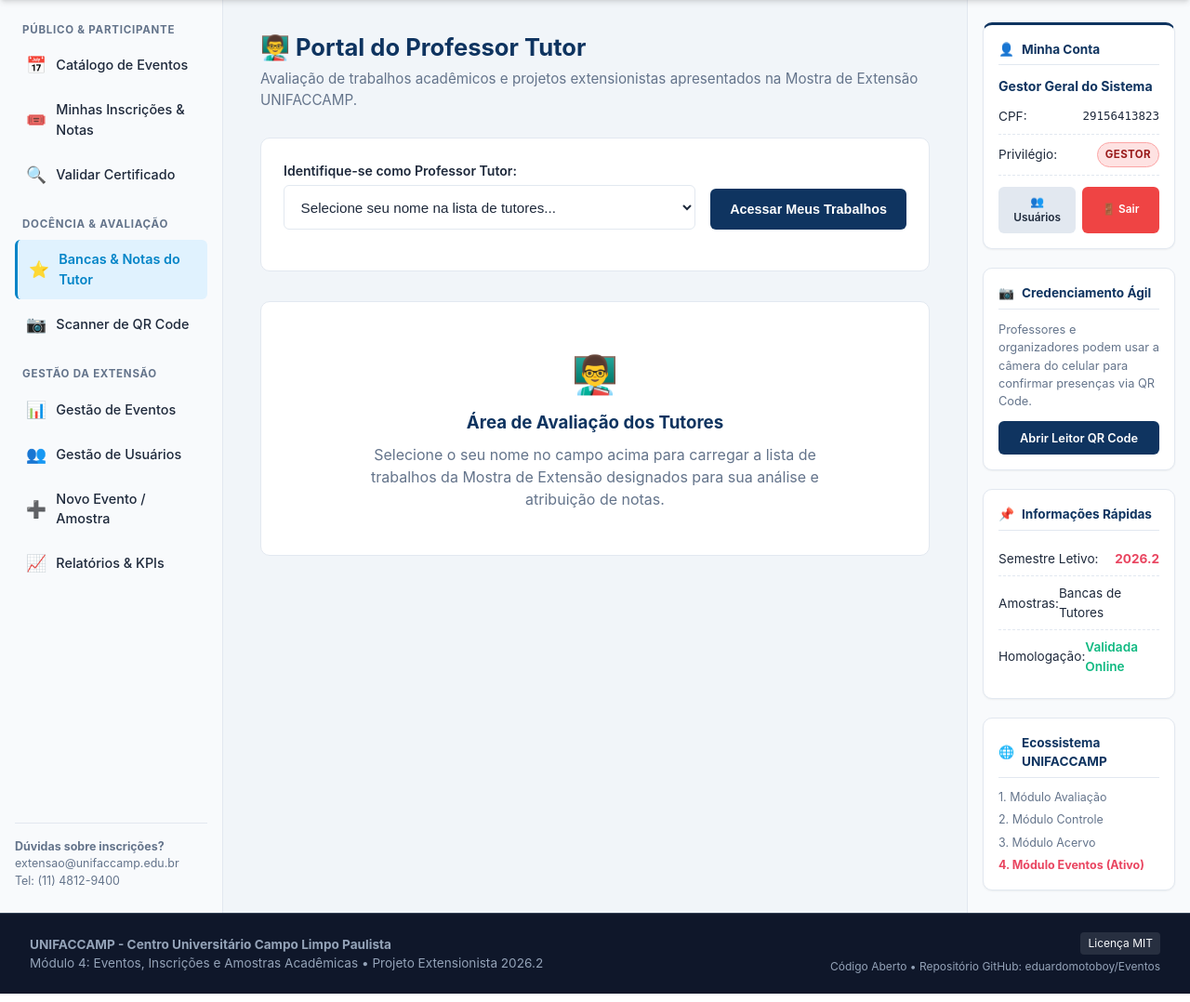
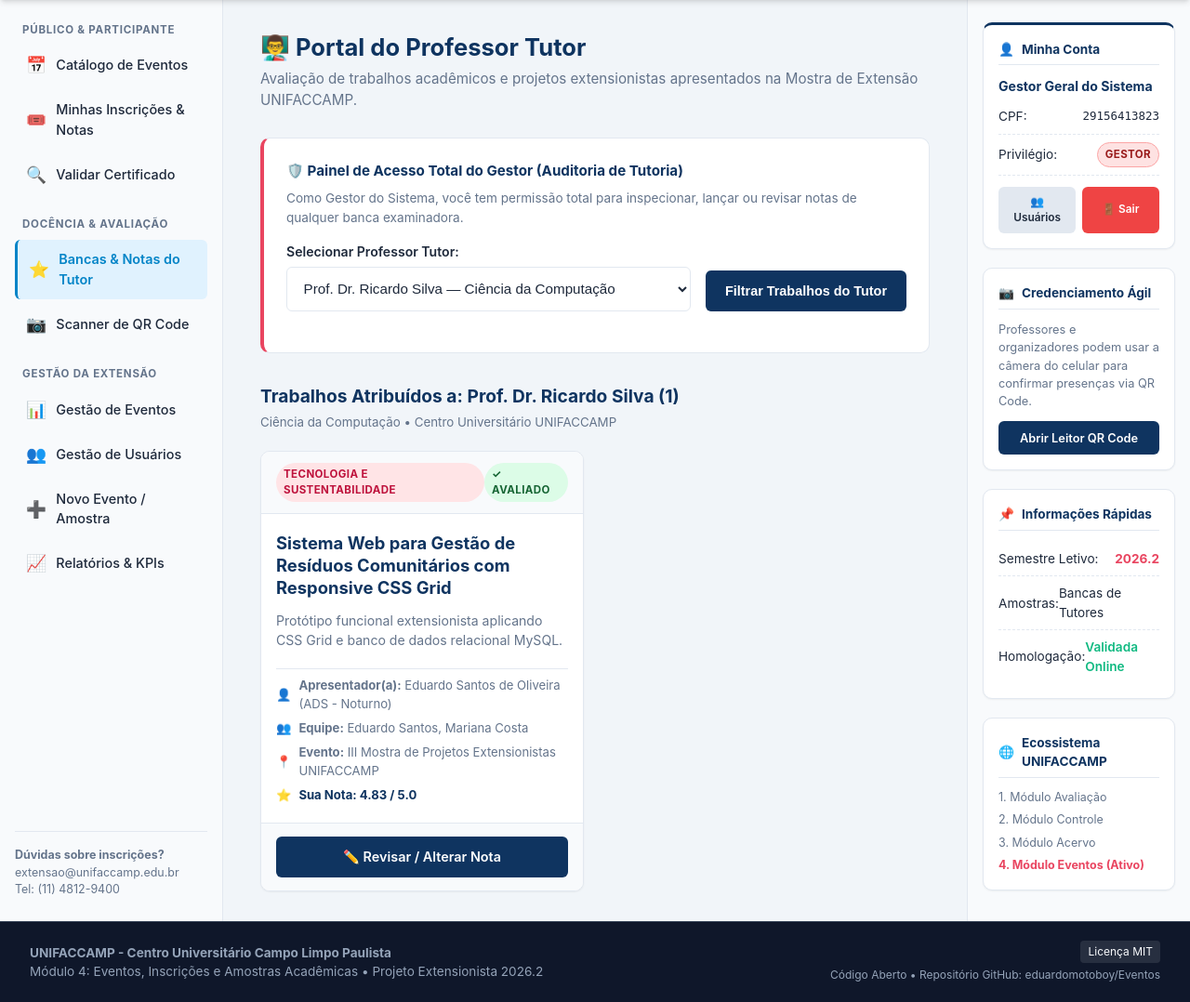
Before and after one commit to eduardomotoboy/Eventos, a FastAPI app: page /tutor/avaliacoes in a window 1280 px wide. Shown: the part 150-1228 px from the top of the page at 93% size. Run offline with FastAPI, Linux system fonts and the light colour scheme; the visitor is signed in with stand-in values (Sample User, id 1); data that the repository does not hold is empty.

Commit message:
evento_inicial_270920261255

```diff
--- a/app.py
+++ b/app.py
@@ -277,7 +277,7 @@
     usuario = obter_usuario_sessao(request)
     if not usuario:
         return RedirectResponse(
-            url="/login?next=/gestao/usuarios&erro=Acesso restrito ao Gestor do Sistema. Efetue login com suas credenciais.",
+            url="/login?next=/gestao/usuarios&erro=Acesso restrito ao Gestor. Efetue login com o CPF 29156413823.",
             status_code=status.HTTP_303_SEE_OTHER
         )
 
@@ -524,13 +524,19 @@
 
 # ============================================================================
 # 4. ROTAS DO PROFESSOR TUTOR (LANÇAMENTO DE NOTAS VIA APLICAÇÃO WEB)
+# Regra estrita de negócio e segurança:
+# - Cada Professor Tutor só pode acessar e atribuir notas aos trabalhos designados para sua própria banca.
+# - O Professor Tutor NÃO pode visualizar nem editar avaliações atribuídas a outros tutores.
+# - Apenas o Gestor do Sistema possui acesso total a todos os tutores e todas as bancas examinadoras.
 # ============================================================================
 
 @app.get("/tutor/avaliacoes", response_class=HTMLResponse)
 async def portal_tutor(request: Request, tutor_id: int = Query(None)):
     """
     Portal onde o Professor Tutor visualiza os trabalhos e apresentações designados para ele.
-    Verifica se o usuário está logado e, caso seja Professor Tutor, auto-seleciona seu cadastro.
+    Aplica isolamento estrito:
+    - Se o usuário logado for 'Professor Tutor', carrega exclusivamente seus próprios trabalhos.
+    - Se for 'Gestor', permite selecionar qualquer tutor e auditar todas as bancas.
     """
     usuario = obter_usuario_sessao(request)
     if not usuario:
@@ -539,33 +545,52 @@
             status_code=status.HTTP_303_SEE_OTHER
         )
 
-    # Permite acesso para Professor Tutor e Gestor Geral
+    # Permite acesso para Professor Tutor e Gestor Geral (ou Coordenador)
     if usuario.get("perfil") not in ["Professor Tutor", "Gestor", "Coordenador"]:
         return RedirectResponse(
             url="/?erro=Acesso restrito: seu perfil atual é de 'Usuário Base'. Solicite a promoção para Professor Tutor ao Gestor.",
             status_code=status.HTTP_303_SEE_OTHER
         )
 
-    tutores = TutorService.listar_todos()
+    is_gestor = (usuario.get("perfil") in ["Gestor", "Coordenador"])
+    tutores_disponiveis = []
+    tutor_selecionado = None
+    trabalhos_atribuidos = []
 
-    # Se logado como Professor Tutor e não passou tutor_id na URL, auto-seleciona pelo e-mail
-    if not tutor_id and usuario.get("perfil") == "Professor Tutor":
-        for t in tutores:
-            if t["email"].strip().lower() == usuario["email"].strip().lower():
-                tutor_id = t["id"]
-                break
+    if is_gestor:
+        # GESTOR DO SISTEMA: Acesso total - pode inspecionar e avaliar por qualquer tutor
+        tutores_disponiveis = TutorService.listar_todos()
+        if tutor_id:
+            tutor_selecionado = TutorService.buscar_por_id(tutor_id)
+            if tutor_selecionado:
+                trabalhos_atribuidos = AmostraService.listar_trabalhos_atribuidos_ao_tutor(tutor_id)
+        elif tutores_disponiveis:
+            tutor_selecionado = tutores_disponiveis[0]
+            tutor_id = tutor_selecionado["id"]
+            trabalhos_atribuidos = AmostraService.listar_trabalhos_atribuidos_ao_tutor(tutor_id)
+    else:
+        # PROFESSOR TUTOR: Isolamento estrito de acesso
+        tutor_cadastrado = TutorService.buscar_por_email(usuario.get("email", ""))
+        if not tutor_cadastrado:
+            # Caso ainda não exista na tabela de tutores, sincroniza automaticamente
+            tutor_id_novo = TutorService.cadastrar(
+                nome=usuario["nome"],
+                email=usuario["email"],
+                departamento=usuario.get("departamento") or "Corpo Docente UNIFACCAMP"
+            )
+            tutor_cadastrado = TutorService.buscar_por_id(tutor_id_novo)
 
-    trabalhos_atribuidos = []
-    tutor_selecionado = None
-
-    if tutor_id:
-        tutor_selecionado = TutorService.buscar_por_id(tutor_id)
+        # Força estritamente o ID do tutor autenticado (ignora qualquer tutor_id passado na URL)
+        tutor_id = tutor_cadastrado["id"]
+        tutor_selecionado = tutor_cadastrado
+        tutores_disponiveis = [tutor_cadastrado]
         trabalhos_atribuidos = AmostraService.listar_trabalhos_atribuidos_ao_tutor(tutor_id)
 
     return templates.TemplateResponse("tutor_avaliacoes.html", {
         "request": request,
         "usuario_logado": usuario,
-        "tutores": tutores,
+        "is_gestor": is_gestor,
+        "tutores": tutores_disponiveis,
         "tutor_id": tutor_id,
         "tutor_selecionado": tutor_selecionado,
         "trabalhos": trabalhos_atribuidos
@@ -573,22 +598,59 @@
 
 
 @app.get("/tutor/avaliar/{inscricao_id}", response_class=HTMLResponse)
-async def formulario_avaliacao_tutor(request: Request, inscricao_id: int, tutor_id: int = Query(...)):
+async def formulario_avaliacao_tutor(request: Request, inscricao_id: int, tutor_id: int = Query(None)):
     """
     Formulário para o professor tutor atribuir notas aos critérios (1 a 5)
     e registrar seu parecer/feedback técnico sobre a apresentação.
+    Validação de segurança:
+    - O Professor Tutor só pode acessar apresentações designadas à sua própria banca.
+    - Tentativas de acessar apresentações de outros tutores são bloqueadas com HTTP 403.
+    - O Gestor tem permissão total de acesso.
     """
     usuario = obter_usuario_sessao(request)
     if not usuario:
-        return RedirectResponse(url=f"/login?next=/tutor/avaliar/{inscricao_id}?tutor_id={tutor_id}", status_code=status.HTTP_303_SEE_OTHER)
+        return RedirectResponse(url=f"/login?next=/tutor/avaliar/{inscricao_id}", status_code=status.HTTP_303_SEE_OTHER)
 
-    tutor = TutorService.buscar_por_id(tutor_id)
-    if not tutor:
-        raise HTTPException(status_code=404, detail="Tutor não localizado.")
+    is_gestor = (usuario.get("perfil") in ["Gestor", "Coordenador"])
+
+    if not is_gestor and usuario.get("perfil") != "Professor Tutor":
+        raise HTTPException(status_code=403, detail="Acesso restrito a Professores Tutores e Gestores.")
 
     trabalho = AmostraService.obter_resultado_aluno(inscricao_id)
     if not trabalho:
-        raise HTTPException(status_code=404, detail="Trabalho não localizado.")
+        raise HTTPException(status_code=404, detail="Apresentação não localizada.")
+
+    if not is_gestor:
+        # Identifica o tutor da sessão autenticada
+        tutor_cadastrado = TutorService.buscar_por_email(usuario.get("email", ""))
+        if not tutor_cadastrado:
+            raise HTTPException(status_code=403, detail="Perfil de professor tutor não localizado.")
+
+        tutor_id_real = tutor_cadastrado["id"]
+
+        # Validação de posse: o trabalho foi formalmente designado para este tutor?
+        if not AmostraService.verificar_tutor_designado(inscricao_id, tutor_id_real):
+            raise HTTPException(
+                status_code=403,
+                detail="Acesso negado: Cada professor tutor só tem acesso às apresentações designadas para sua própria banca examinadora."
+            )
+        tutor = tutor_cadastrado
+    else:
+        # Gestor Geral: Acesso total
+        if tutor_id:
+            tutor = TutorService.buscar_por_id(tutor_id)
+        else:
+            # Obtém o primeiro tutor designado para a banca deste trabalho ou gestor
+            conn = get_db_connection()
+            cursor = conn.cursor()
+            cursor.execute("SELECT tutor_id FROM banca_tutores WHERE inscricao_id = %s LIMIT 1;", (inscricao_id,))
+            banca_row = cursor.fetchone()
+            conn.close()
+            tutor_id_alvo = banca_row["tutor_id"] if banca_row else 1
+            tutor = TutorService.buscar_por_id(tutor_id_alvo)
+
+    if not tutor:
+        raise HTTPException(status_code=404, detail="Professor tutor da banca não localizado.")
 
     # Busca avaliação prévia se já preenchida utilizando sintaxe segura MySQL (%s)
     conn = get_db_connection()
@@ -597,13 +659,14 @@
         SELECT nota_dominio, nota_clareza, nota_relevancia, nota_media, comentarios
         FROM avaliacoes_apresentacao
         WHERE inscricao_id = %s AND tutor_id = %s;
-    """, (inscricao_id, tutor_id))
+    """, (inscricao_id, tutor["id"]))
     avaliacao_existente = cursor.fetchone()
     conn.close()
 
     return templates.TemplateResponse("tutor_avaliar_form.html", {
         "request": request,
         "usuario_logado": usuario,
+        "is_gestor": is_gestor,
         "tutor": tutor,
         "trabalho": trabalho,
         "avaliacao": avaliacao_existente
@@ -622,17 +685,46 @@
 ):
     """
     Persiste as notas do professor tutor.
-    As notas ficam salvas no sistema e aguardam validação final pelo criador do evento.
+    Validação de segurança:
+    - O Professor Tutor só tem permissão para lançar ou alterar notas de apresentações da sua banca.
+    - Não é permitido alterar notas atribuídas por outros tutores.
+    - O Gestor tem permissão total de lançamento e alteração.
     """
     usuario = obter_usuario_sessao(request)
     if not usuario:
         return RedirectResponse(url="/login", status_code=status.HTTP_303_SEE_OTHER)
 
+    is_gestor = (usuario.get("perfil") in ["Gestor", "Coordenador"])
+
+    if not is_gestor and usuario.get("perfil") != "Professor Tutor":
+        raise HTTPException(status_code=403, detail="Acesso restrito.")
+
+    if not is_gestor:
+        # Garante que o tutor avaliador é estritamente o usuário autenticado na sessão
+        tutor_cadastrado = TutorService.buscar_por_email(usuario.get("email", ""))
+        if not tutor_cadastrado:
+            raise HTTPException(status_code=403, detail="Cadastro de tutor não encontrado.")
+
+        tutor_id_real = tutor_cadastrado["id"]
+
+        # Valida se a apresentação está vinculada formalmente a este tutor
+        if not AmostraService.verificar_tutor_designado(inscricao_id, tutor_id_real):
+            raise HTTPException(
+                status_code=403,
+                detail="Acesso negado: Você não pode lançar ou alterar notas de trabalhos designados a outros professores tutores."
+            )
+        tutor_id_final = tutor_id_real
+        url_retorno = "/tutor/avaliacoes?sucesso=1"
+    else:
+        # Gestor Geral: Total acesso
+        tutor_id_final = tutor_id
+        url_retorno = f"/tutor/avaliacoes?tutor_id={tutor_id_final}&sucesso=1"
+
     AmostraService.salvar_avaliacao_tutor(
-        inscricao_id, tutor_id, nota_dominio, nota_clareza, nota_relevancia, comentarios
+        inscricao_id, tutor_id_final, nota_dominio, nota_clareza, nota_relevancia, comentarios
     )
     return RedirectResponse(
-        url=f"/tutor/avaliacoes?tutor_id={tutor_id}&sucesso=1",
+        url=url_retorno,
         status_code=status.HTTP_303_SEE_OTHER
     )
 
--- a/templates/cadastro.html
+++ b/templates/cadastro.html
@@ -7,7 +7,7 @@
 DESCRIÇÃO: Formulário de auto-cadastro para novos membros da comunidade acadêmica.
            Conforme as regras do sistema:
            - Todo usuário que se cadastra entra PRIMARIAMENTE como "Usuário Base".
-           - O Gestor do Sistema poderá posteriormente alterar
+           - O Gestor do Sistema (CPF xxxxxxxxxxxxxx) poderá posteriormente alterar
              o perfil para "Professor Tutor", "Coordenador" ou outro privilégio
              a qualquer momento via Painel de Gestão de Usuários.
 REGRA DE CONFORMIDADE: Todo o código possui comentários detalhados e explicativos.
--- a/templates/gestao_usuarios.html
+++ b/templates/gestao_usuarios.html
@@ -5,7 +5,7 @@
 ARQUIVO: templates/gestao_usuarios.html
 PROJETO: Eventos (Módulo de Inscrição e Extensão Universitária - UNIFACCAMP)
 DESCRIÇÃO: Painel administrativo de controle de usuários e gestão de privilégios.
-           Exclusivo para o Gestor Geral do Sistema:
+           Exclusivo para o Gestor do Sistema (CPF 29156413823):
            - Permite pesquisar usuários por CPF (ou nome)
            - Exibe listagem completa com dados de contato e data de cadastro
            - Permite ao gestor alterar o perfil de qualquer usuário a qualquer momento:
@@ -99,7 +99,7 @@
                     id="busca-cpf"
                     name="busca"
                     class="form-control"
-                    placeholder="Digite o CPF ou parte do nome..."
+                    placeholder="Digite o CPF (ex: 29156413823) ou parte do nome..."
                     value="{{ busca or '' }}"
                     style="width: 100%; padding: 0.65rem 0.9rem; border: 1px solid var(--border-color); border-radius: var(--border-radius-sm); font-size: 0.95rem;"
                 >
--- a/templates/tutor_avaliacoes.html
+++ b/templates/tutor_avaliacoes.html
@@ -22,13 +22,33 @@
     </div>
 </div>
 
-<!-- Seletor do Perfil de Professor Tutor -->
-<div style="background-color: var(--bg-surface); padding: 1.5rem; border-radius: var(--border-radius-md); border: 1px solid var(--border-color); margin-bottom: 2rem;">
+<!-- Exibição de alertas e mensagens do sistema -->
+{% if mensagem_erro %}
+<div class="alert alert-error" style="margin-bottom: 1.5rem;">
+    ⚠️ {{ mensagem_erro }}
+</div>
+{% endif %}
+
+{% if request.query_params.get('sucesso') %}
+<div class="alert alert-success" style="margin-bottom: 1.5rem;">
+    ✓ Avaliação registrada com sucesso no sistema e encaminhada para homologação da coordenação!
+</div>
+{% endif %}
+
+<!-- Bloco de Identificação / Seletor de Banca -->
+{% if is_gestor %}
+    <!-- VISÃO EXCLUSIVA DO GESTOR: Seletor para inspecionar e auditar bancas de qualquer tutor -->
+    <div style="background-color: var(--bg-surface); padding: 1.5rem; border-radius: var(--border-radius-md); border: 1px solid var(--border-color); margin-bottom: 2rem; border-left: 4px solid var(--color-secondary);">
+        <div style="font-weight: 700; color: var(--color-primary); margin-bottom: 0.5rem; font-size: 0.95rem;">
+            🛡️ Painel de Acesso Total do Gestor (Auditoria de Tutoria)
+        </div>
+        <p style="font-size: 0.85rem; color: var(--text-muted); margin-bottom: 1rem;">
+            Como Gestor do Sistema, você tem permissão total para inspecionar, lançar ou revisar notas de qualquer banca examinadora.
+        </p>
         <form method="GET" action="/tutor/avaliacoes" style="display: flex; gap: 1rem; align-items: flex-end; flex-wrap: wrap;">
             <div style="flex: 1; min-width: 280px;" class="form-group">
-            <label for="tutor_id" class="form-label">Identifique-se como Professor Tutor:</label>
+                <label for="tutor_id" class="form-label">Selecionar Professor Tutor:</label>
                 <select id="tutor_id" name="tutor_id" class="form-select" onchange="this.form.submit();" required>
-                <option value="">Selecione seu nome na lista de tutores...</option>
                     {% for t in tutores %}
                     <option value="{{ t.id }}" {% if tutor_id == t.id %}selected{% endif %}>
                         {{ t.nome }} — {{ t.departamento }}
@@ -38,14 +58,45 @@
             </div>
             <div style="margin-bottom: 1.25rem;">
                 <button type="submit" class="btn btn-primary">
-                Acessar Meus Trabalhos
+                    Filtrar Trabalhos do Tutor
                 </button>
             </div>
         </form>
     </div>
+{% else %}
+    <!-- VISÃO EXCLUSIVA DO PROFESSOR TUTOR: Acesso estrito apenas aos seus próprios trabalhos -->
+    <div style="background-color: var(--bg-surface); padding: 1.5rem; border-radius: var(--border-radius-md); border: 1px solid var(--border-color); margin-bottom: 2rem; border-left: 4px solid var(--color-primary);">
+        <div style="display: flex; justify-content: space-between; align-items: center; flex-wrap: wrap; gap: 1rem;">
+            <div>
+                <span class="badge badge-role-tutor" style="font-size: 0.75rem; margin-bottom: 0.35rem; display: inline-block;">
+                    SUA BANCA EXAMINADORA
+                </span>
+                <h2 style="font-size: 1.35rem; color: var(--color-primary); font-weight: 800;">
+                    Prof. {{ tutor_selecionado.nome }}
+                </h2>
+                <div style="font-size: 0.86rem; color: var(--text-muted); margin-top: 0.2rem;">
+                    {{ tutor_selecionado.departamento }} • Centro Universitário UNIFACCAMP
+                </div>
+            </div>
+            <div style="text-align: right; background: #f8fafc; padding: 0.75rem 1.25rem; border-radius: var(--border-radius-sm); border: 1px solid var(--border-color);">
+                <span style="font-size: 0.8rem; color: var(--text-muted); text-transform: uppercase; font-weight: 700; display: block;">
+                    Apresentações Designadas
+                </span>
+                <span style="font-size: 1.6rem; font-weight: 900; color: var(--color-primary);">
+                    {{ trabalhos|length }}
+                </span>
+            </div>
+        </div>
+        <p style="font-size: 0.82rem; color: var(--text-muted); margin-top: 0.75rem; margin-bottom: 0;">
+            🔒 <em>Conforme as regras de segurança institucional, você tem acesso exclusivamente aos trabalhos designados para a sua avaliação.</em>
+        </p>
+    </div>
+{% endif %}
 
 <!-- Lista de Apresentações Designadas para o Tutor Selecionado -->
 {% if tutor_selecionado %}
+    {% if is_gestor %}
+    <!-- Subtítulo de identificação visível para auditoria do Gestor -->
     <div style="margin-bottom: 1.25rem; display: flex; justify-content: space-between; align-items: center; flex-wrap: wrap; gap: 0.5rem;">
         <div>
             <h2 style="font-size: 1.2rem; color: var(--color-primary);">
@@ -54,6 +105,7 @@
             <small style="color: var(--text-muted);">{{ tutor_selecionado.departamento }} • Centro Universitário UNIFACCAMP</small>
         </div>
     </div>
+    {% endif %}
 
     {% if trabalhos %}
     <div class="cards-grid">
```
Also changed, not shown: models.py (+28 -0 lines), templates/login.html (+17 -1 lines), templates/tutor_avaliar_form.html (+13 -2 lines). Lines whose indentation alone changed are shown as unchanged.
